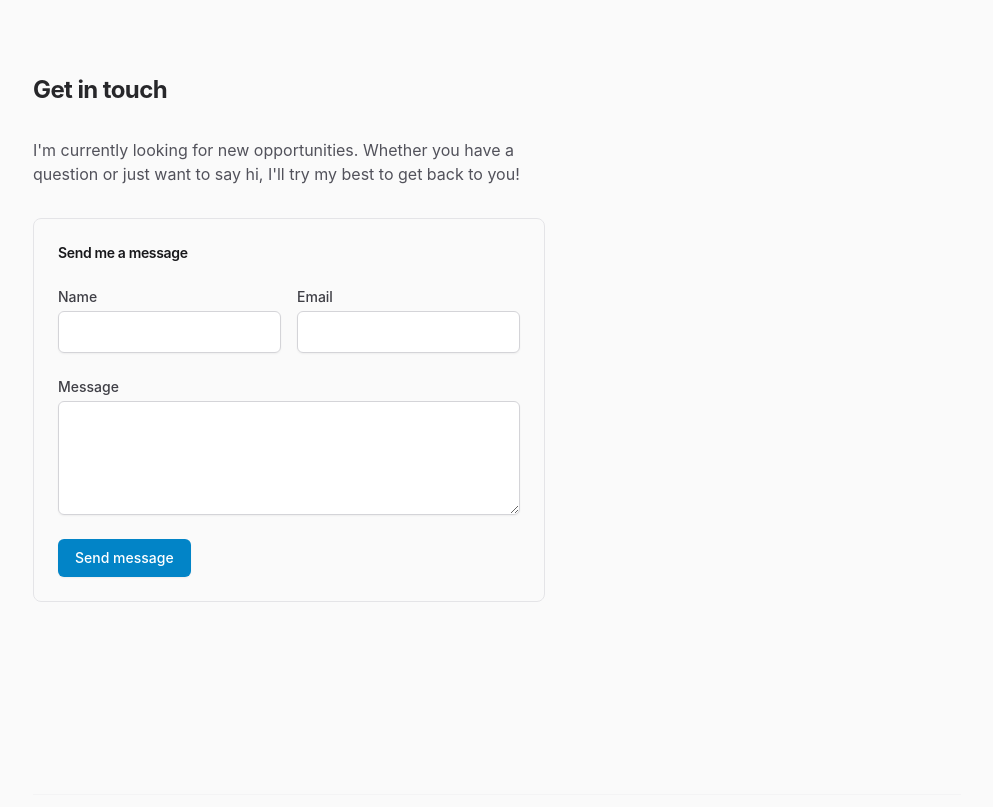
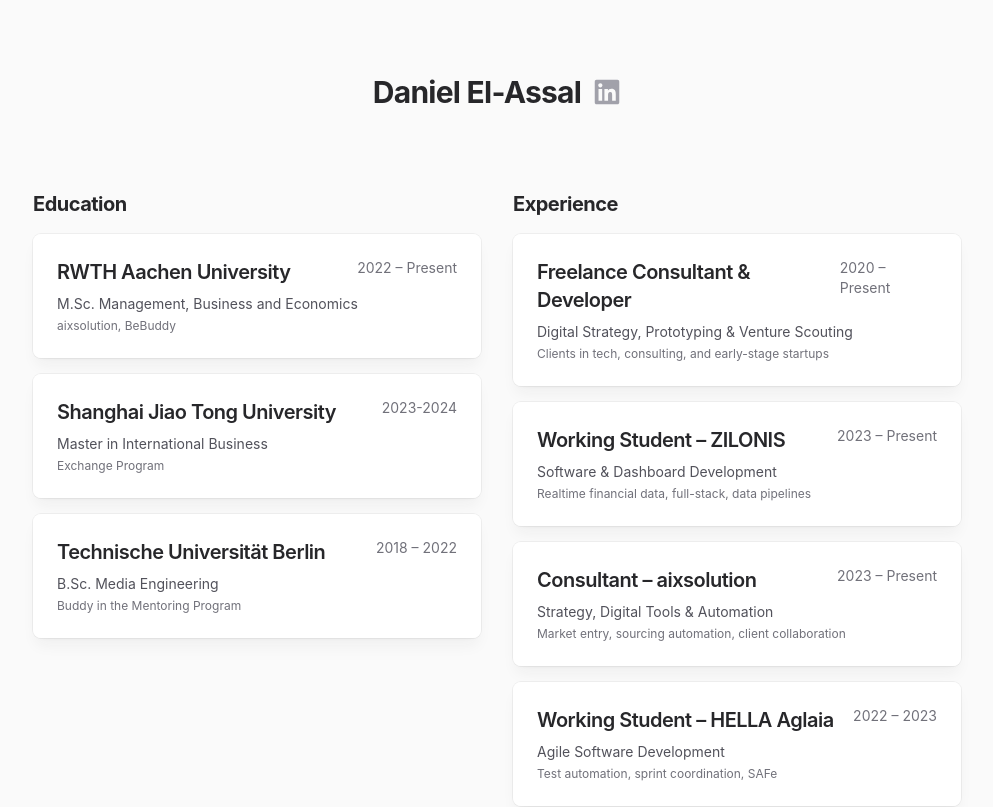
Before and after one commit to delassal/portfolio, a React (Create React App) app: page / in a window 1280 px wide. Shown: the part 2460-3267 px from the top of the page, without its empty margins (143-1136 px from the left). Built offline with nearby package versions, Linux system fonts and the light colour scheme.

Commit message:
modified Contact.js

```diff
--- a/package.json
+++ b/package.json
@@ -10,6 +10,7 @@
     "@testing-library/jest-dom": "^6.6.3",
     "@testing-library/react": "^16.3.0",
     "@testing-library/user-event": "^13.5.0",
+    "react-icons": "^5.0.1",
     "react": "^18.3.1",
     "react-dom": "^18.3.1",
     "react-router-dom": "^7.6.1",
--- a/src/sections/Contact.js
+++ b/src/sections/Contact.js
@@ -1,69 +1,100 @@
 import React from 'react';
+import { FaLinkedin } from 'react-icons/fa';
+
+const education = [
+    {
+        title: 'RWTH Aachen University',
+        subtitle: 'M.Sc. Management, Business and Economics',
+        extra: 'aixsolution, BeBuddy',
+        year: '2022 – Present',
+    },
+    {
+        title: 'Shanghai Jiao Tong University',
+        subtitle: 'Master in International Business',
+        extra: 'Exchange Program',
+        year: '2023-2024',
+    },
+    {
+        title: 'Technische Universität Berlin',
+        subtitle: 'B.Sc. Media Engineering',
+        extra: 'Buddy in the Mentoring Program',
+        year: '2018 – 2022',
+    },
+];
+
+const experience = [
+    {
+        title: 'Freelance Consultant & Developer',
+        subtitle: 'Digital Strategy, Prototyping & Venture Scouting',
+        extra: 'Clients in tech, consulting, and early-stage startups',
+        year: '2020 – Present',
+    },
+    {
+        title: 'Working Student – ZILONIS',
+        subtitle: 'Software & Dashboard Development',
+        extra: 'Realtime financial data, full-stack, data pipelines',
+        year: '2023 – Present',
+    },
+    {
+        title: 'Consultant – aixsolution',
+        subtitle: 'Strategy, Digital Tools & Automation',
+        extra: 'Market entry, sourcing automation, client collaboration',
+        year: '2023 – Present',
+    },
+    {
+        title: 'Working Student – HELLA Aglaia',
+        subtitle: 'Agile Software Development',
+        extra: 'Test automation, sprint coordination, SAFe',
+        year: '2022 – 2023',
+    },
+];
 
 export function Contact() {
     return (
-        <section id="contact" className="py-16">
-            <h2 className="text-2xl font-bold tracking-tight text-zinc-800 dark:text-zinc-100 mb-8">
-                Get in touch
-            </h2>
-            <div className="max-w-lg">
-                <p className="text-base text-zinc-600 dark:text-zinc-400 mb-8">
-                    I'm currently looking for new opportunities. Whether you have a question or just want to say hi,
-                    I'll try my best to get back to you!
-                </p>
-                <div className="rounded-lg border border-zinc-200 p-6 dark:border-zinc-700/40">
-                    <h3 className="text-sm font-semibold text-zinc-900 dark:text-zinc-100">
-                        Send me a message
-                    </h3>
-                    <form className="mt-6">
-                        <div className="grid grid-cols-1 gap-y-6 gap-x-4 sm:grid-cols-2">
-                            <div>
-                                <label htmlFor="name"
-                                       className="block text-sm font-medium text-zinc-700 dark:text-zinc-300">
-                                    Name
-                                </label>
-                                <input
-                                    type="text"
-                                    name="name"
-                                    id="name"
-                                    className="mt-1 block w-full rounded-md border-secondary-300 shadow-sm focus:border-primary-500 focus:ring-primary-500 dark:border-secondary-700 dark:bg-secondary-800 dark:text-secondary-300"
-                                />
+        <section id="contact" className="py-16 w-full max-w-full">
+            <div className="mx-auto max-w-2xl lg:max-w-5xl">
+                <div className="w-full text-center mb-12">
+                    <h2 className="text-3xl font-bold tracking-tight text-zinc-800 dark:text-zinc-100 mb-8 inline-flex items-center">
+                        Daniel El-Assal
+                        <a href="https://linkedin.com/in/danielelassal" target="_blank" rel="noopener noreferrer" className="ml-3 text-zinc-400 hover:text-blue-500 transition-colors duration-300">
+                            <FaLinkedin size={28} />
+                        </a>
+                    </h2>
+                </div>
+                <div className="flex flex-col lg:flex-row gap-8">
+                <div className="flex-1">
+                    <h3 className="text-xl font-bold text-zinc-800 dark:text-zinc-100 mb-4">Education</h3>
+                    <div className="space-y-4">
+                        {education.map((item, index) => (
+                            <div key={index}
+                                 className="group block p-6 rounded-lg bg-white/90 dark:bg-zinc-800/90 shadow-lg ring-1 shadow-zinc-800/5 ring-zinc-900/5 dark:ring-white/10 transition-all duration-300 hover:shadow-xl hover:ring-primary-400/40 dark:hover:ring-white/20">
+                                <div className="flex justify-between">
+                                    <h4 className="text-xl font-semibold text-zinc-800 dark:text-zinc-100 group-hover:text-primary-600 dark:group-hover:text-primary-400 transition-colors duration-300">{item.title}</h4>
+                                    <span className="text-sm text-zinc-500 dark:text-zinc-400">{item.year}</span>
+                                </div>
+                                <p className="mt-2 text-sm text-zinc-600 dark:text-zinc-400">{item.subtitle}</p>
+                                <p className="mt-1 text-xs text-zinc-500 dark:text-zinc-500">{item.extra}</p>
                             </div>
-                            <div>
-                                <label htmlFor="email"
-                                       className="block text-sm font-medium text-zinc-700 dark:text-zinc-300">
-                                    Email
-                                </label>
-                                <input
-                                    type="email"
-                                    name="email"
-                                    id="email"
-                                    className="mt-1 block w-full rounded-md border-secondary-300 shadow-sm focus:border-primary-500 focus:ring-primary-500 dark:border-secondary-700 dark:bg-secondary-800 dark:text-secondary-300"
-                                />
+                        ))}
+                    </div>
+                </div>
+                <div className="flex-1">
+                    <h3 className="text-xl font-bold text-zinc-800 dark:text-zinc-100 mb-4">Experience</h3>
+                    <div className="space-y-4">
+                        {experience.map((item, index) => (
+                            <div key={index}
+                                 className="group block p-6 rounded-lg bg-white/90 dark:bg-zinc-800/90 shadow-lg ring-1 shadow-zinc-800/5 ring-zinc-900/5 dark:ring-white/10 transition-all duration-300 hover:shadow-xl hover:ring-primary-400/40 dark:hover:ring-white/20">
+                                <div className="flex justify-between">
+                                    <h4 className="text-xl font-semibold text-zinc-800 dark:text-zinc-100 group-hover:text-primary-600 dark:group-hover:text-primary-400 transition-colors duration-300">{item.title}</h4>
+                                    <span className="text-sm text-zinc-500 dark:text-zinc-400">{item.year}</span>
+                                </div>
+                                <p className="mt-2 text-sm text-zinc-600 dark:text-zinc-400">{item.subtitle}</p>
+                                <p className="mt-1 text-xs text-zinc-500 dark:text-zinc-500">{item.extra}</p>
                             </div>
-                            <div className="sm:col-span-2">
-                                <label htmlFor="message"
-                                       className="block text-sm font-medium text-zinc-700 dark:text-zinc-300">
-                                    Message
-                                </label>
-                                <textarea
-                                    id="message"
-                                    name="message"
-                                    rows={4}
-                                    className="mt-1 block w-full rounded-md border-secondary-300 shadow-sm focus:border-primary-500 focus:ring-primary-500 dark:border-secondary-700 dark:bg-secondary-800 dark:text-secondary-300"
-                                />
-                            </div>
-                        </div>
-                        <div className="mt-6">
-                            <button
-                                type="submit"
-                                className="inline-flex items-center rounded-md border border-transparent bg-primary-600 px-4 py-2 text-sm font-medium text-white shadow-sm hover:bg-primary-700 focus:outline-none focus:ring-2 focus:ring-primary-500 focus:ring-offset-2"
-                            >
-                                Send message
-                            </button>
-                        </div>
-                    </form>
+                        ))}
+                    </div>
                 </div>
+            </div>
             </div>
         </section>
     );
```
Also changed, not shown: 1 other file (tests, documents, lock files or other folders).
